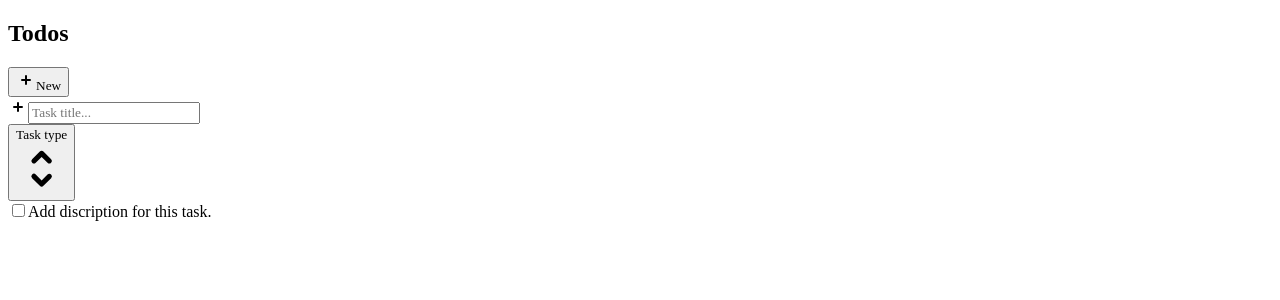
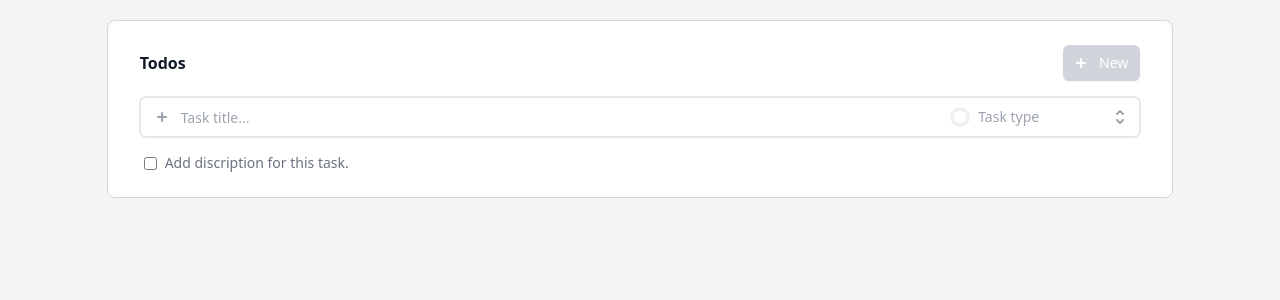
Before and after one commit to mahanmoradisouran/TodoList-App, a React (Create React App) app: page / in a window 1280 px wide. Shown: the top 300 px of the page. Built offline with nearby package versions, Linux system fonts and the light colour scheme.

Commit message:
ProjectCompleted

```diff
--- /dev/null
+++ b/postcss.config.js
@@ -0,0 +1,6 @@
+module.exports = {
+  plugins: {
+    tailwindcss: {},
+    autoprefixer: {},
+  },
+}
--- a/public/index.html
+++ b/public/index.html
@@ -1,6 +1,7 @@
 <!DOCTYPE html>
 <html lang="en">
   <head>
+    <meta name="theme-color" content="#4f46e5" />
     <meta charset="utf-8" />
     <link rel="icon" href="%PUBLIC_URL%/favicon.ico" />
     <meta name="viewport" content="width=device-width, initial-scale=1" />
--- /dev/null
+++ b/tailwind.config.js
@@ -0,0 +1,32 @@
+module.exports = {
+  plugins: [require("tailwindcss"), require("autoprefixer")],
+  content: ["./src/**/*.{js,jsx,ts,tsx}"],
+  purge: ["./src/**/*.{js,jsx,ts,tsx}", "./public/index.html"],
+  darkMode: false, // or 'media' or 'class'
+  theme: {
+    screens: {
+      sm: "640px",
+      // => @media (min-width: 640px) { ... }
+
+      md: "768px",
+      // => @media (min-width: 768px) { ... }
+
+      lg: "1024px",
+      // => @media (min-width: 1024px) { ... }
+
+      xl: "1280px",
+      // => @media (min-width: 1280px) { ... }
+
+      "2xl": "1536px",
+      // => @media (min-width: 1536px) { ... }
+    },
+    extend: {
+      animation: {
+        wiggle: "wiggle 1s ease-in-out infinite",
+      },
+    },
+    variants: {
+      extend: {},
+    },
+  },
+};
```
Also changed, not shown: package.json (+15 -1 lines), 1 other file (tests, documents, lock files or other folders).
